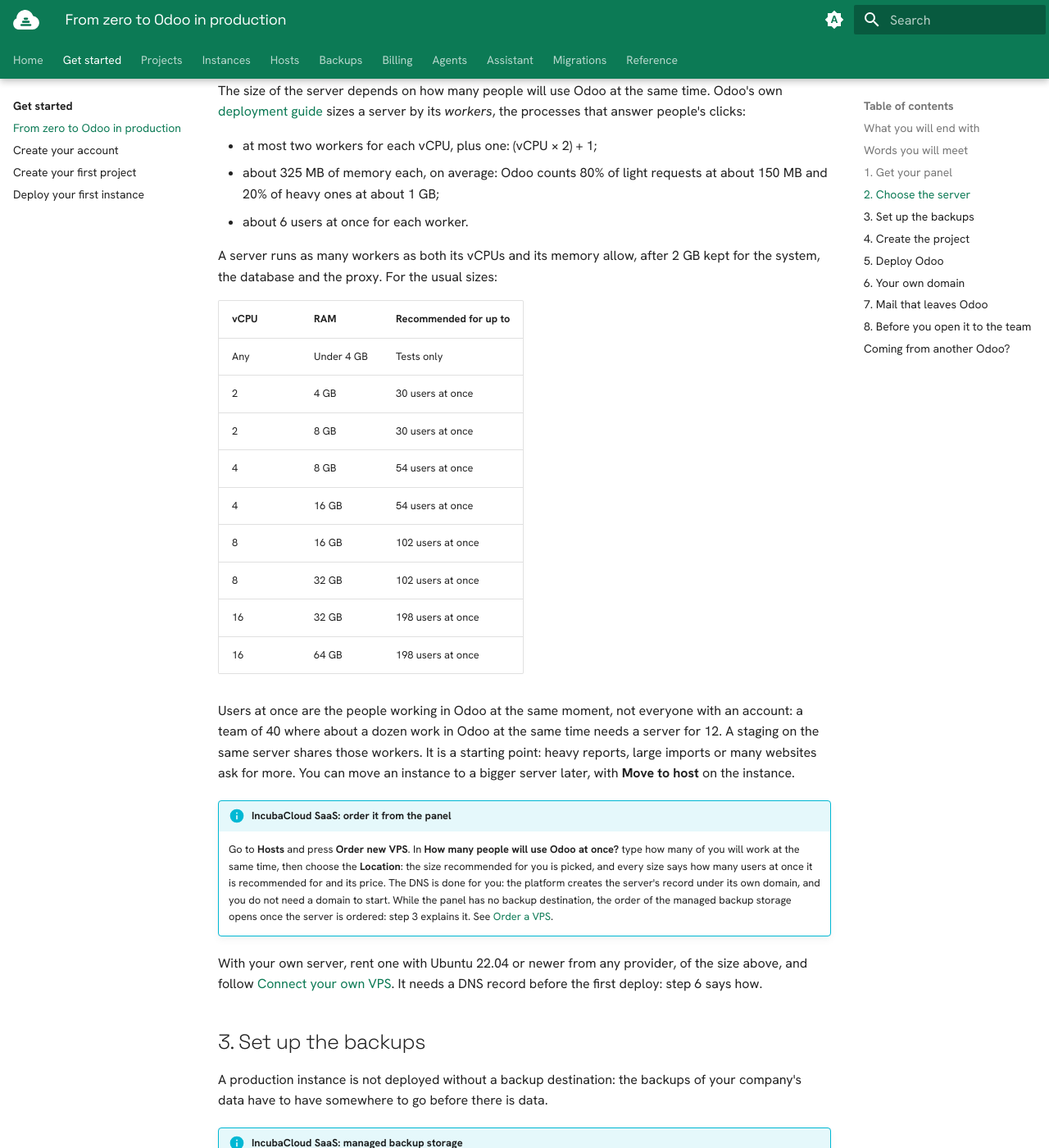
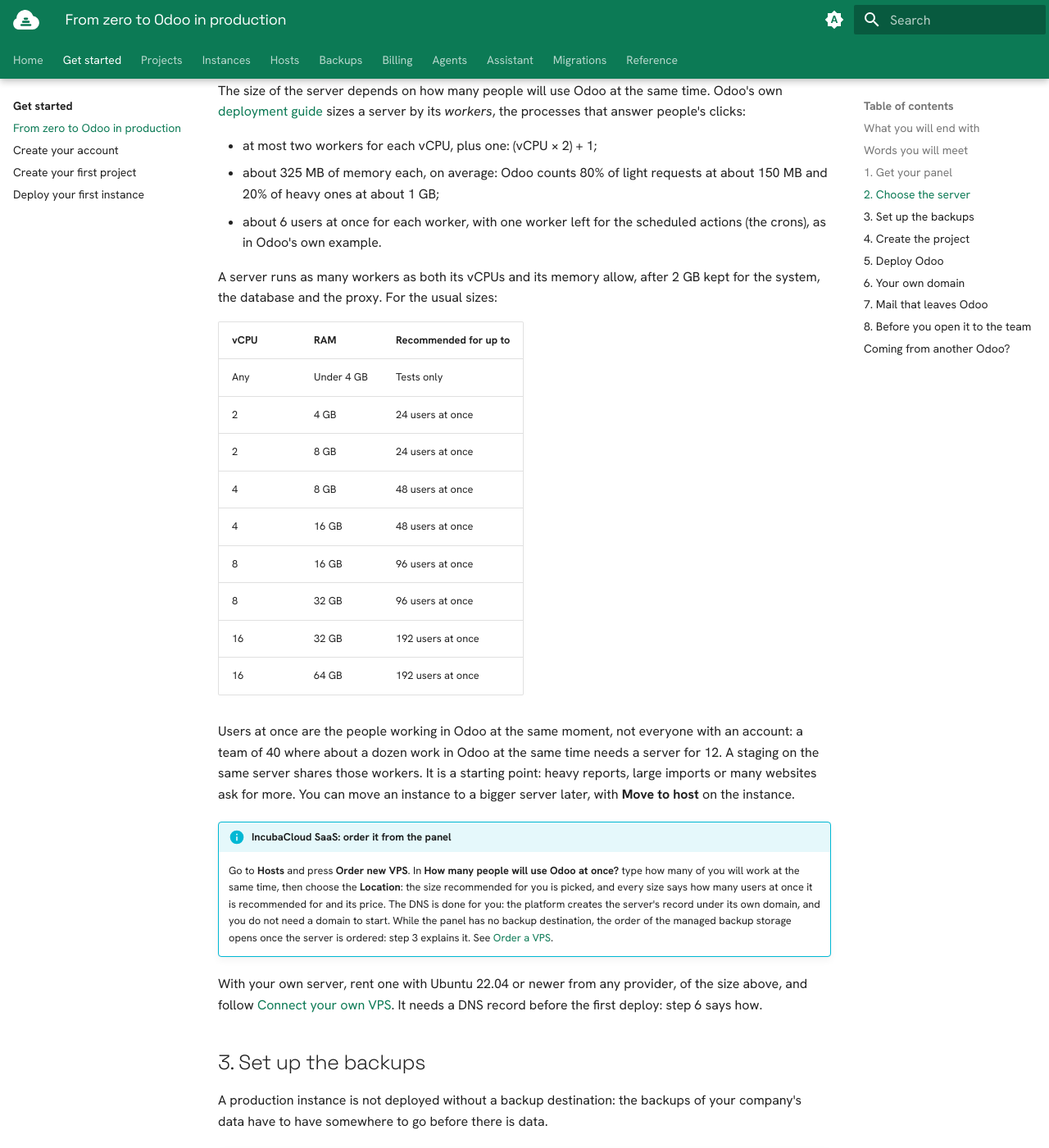
Before and after one commit to incubacloud/incubacloud, an MkDocs documentation site: the page built from docs/user/docs/getting-started/zero-to-odoo.md, in a window 1280 px wide and 1400 px high, scrolled down 1514 px. Shown: the whole window at 82% size. Built offline with MkDocs 1.6.1 and Material for MkDocs 9.7.7, drawn with Linux system fonts in a browser that asks for light colours; plug-ins that fetch from the network failed and are left out.

Commit message:
[DOC] incubacloud 1.0.225: From zero to Odoo sizes the users at once as (workers - 1) x 6, one worker left for the scheduled actions as in Odoo's own example, so its table reads 24, 48, 96 and 192 where it read 30, 54, 102 and 198

```diff
--- a/docs/user/docs/getting-started/zero-to-odoo.md
+++ b/docs/user/docs/getting-started/zero-to-odoo.md
@@ -53,7 +53,8 @@
 - at most two workers for each vCPU, plus one: (vCPU × 2) + 1;
 - about 325 MB of memory each, on average: Odoo counts 80% of light requests
   at about 150 MB and 20% of heavy ones at about 1 GB;
-- about 6 users at once for each worker.
+- about 6 users at once for each worker, with one worker left for the
+  scheduled actions (the crons), as in Odoo's own example.
 
 A server runs as many workers as both its vCPUs and its memory allow, after
 2 GB kept for the system, the database and the proxy. For the usual sizes:
@@ -61,14 +62,14 @@
 | vCPU | RAM | Recommended for up to |
 |---|---|---|
 | Any | Under 4 GB | Tests only |
-| 2 | 4 GB | 30 users at once |
-| 2 | 8 GB | 30 users at once |
-| 4 | 8 GB | 54 users at once |
-| 4 | 16 GB | 54 users at once |
-| 8 | 16 GB | 102 users at once |
-| 8 | 32 GB | 102 users at once |
-| 16 | 32 GB | 198 users at once |
-| 16 | 64 GB | 198 users at once |
+| 2 | 4 GB | 24 users at once |
+| 2 | 8 GB | 24 users at once |
+| 4 | 8 GB | 48 users at once |
+| 4 | 16 GB | 48 users at once |
+| 8 | 16 GB | 96 users at once |
+| 8 | 32 GB | 96 users at once |
+| 16 | 32 GB | 192 users at once |
+| 16 | 64 GB | 192 users at once |
 
 Users at once are the people working in Odoo at the same moment, not everyone
 with an account: a team of 40 where about a dozen work in Odoo at the same
```
Also changed, not shown: CHANGELOG.md.
